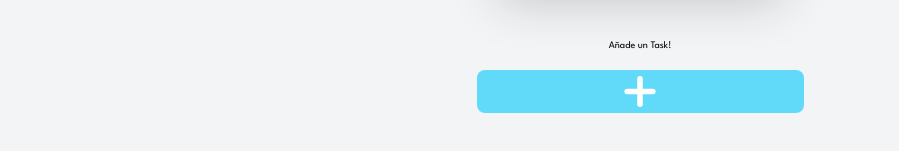
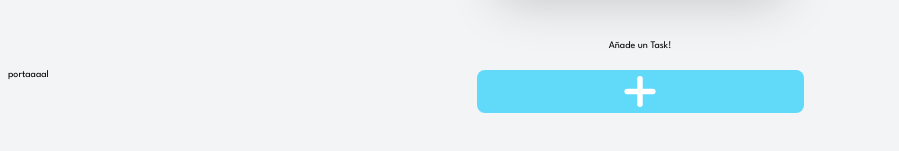
Before and after one commit to ArtoriasDelAbismo/reactToDoList, a React (Create React App) app: page / in a window 1280 px wide. Both pictures are taken after a click on the button 640 px from the left and 334 px from the top of the page. Shown: the part 243-394 px from the top of the page, without its empty margins (0-899 px from the left). Built offline with nearby package versions, Linux system fonts and the light colour scheme.

Commit message:
add Modal

```diff
--- a/public/index.html
+++ b/public/index.html
@@ -19,6 +19,7 @@
 <body>
   <noscript>You need to enable JavaScript to run this app.</noscript>
   <div id="root"></div>
+  <div id="modal"></div>
 </body>
 
 </html>
--- a/src/App.jsx
+++ b/src/App.jsx
@@ -1,18 +1,26 @@
+import React from "react";
 import { TodoItem } from "./components/TodoItem";
 import { TodoCounter } from "./components/TodoCounter";
 import { TodoSearch } from "./components/TodoSearch";
 import { TodoList } from "./components/TodoList";
 import { TodoButton } from "./components/TodoButton";
 import { useLocalStorage } from "./hooks/LocalStorage";
-import React from "react";
 import { TodoLoading } from "./components/TodoLoading";
 import { TodoError } from "./components/TodoError";
 import { TodoEmpty } from "./components/TodoEmpty";
+import { Modal } from "./components/Modal/Modal";
 
 export default function App() {
+  const [searchValue, setSearchValue] = React.useState("");
+  const {
+    item: todos,
+    saveItem: saveTodos,
+    loading,
+    error,
+  } = useLocalStorage("LISTA01", []);
 
-  const [searchValue, setSearchValue] = React.useState("");
-  const {item: todos, saveItem: saveTodos, loading, error} = useLocalStorage('LISTA01', []);
+  const [openModal, setOpenModal] = React.useState(false)
+
 
   const completedTodos = todos.filter((todos) => !!todos.completed).length;
   const totalTodos = todos.length;
@@ -40,7 +48,7 @@ export default function App() {
       <TodoCounter completed={completedTodos} totalTodos={totalTodos} />
       <TodoSearch searchValue={searchValue} setSearchValue={setSearchValue} />
 
-      <TodoList loading={loading} error= {error}>
+      <TodoList loading={loading} error={error}>
         {loading && <TodoLoading />}
         {error && <TodoError />}
         {!loading && searchedTodos.length === 0 && <TodoEmpty />}
@@ -56,7 +64,9 @@ export default function App() {
         ))}
       </TodoList>
 
-      {!loading && <TodoButton />}
+      {!loading && <TodoButton openModal={openModal} setOpenModal={setOpenModal}/>}
+
+      {openModal && (<Modal  >portaaaal</Modal>)}
     </>
   );
 }
--- /dev/null
+++ b/src/components/Modal/Modal.jsx
@@ -0,0 +1,13 @@
+import React from "react";
+import ReactDOM from "react-dom";
+
+function Modal({children}) {
+   return ReactDOM.createPortal(
+    <div className="Modal">
+        {children}
+    </div>,
+    document.getElementById('modal')
+   )
+}
+
+export { Modal }
--- a/src/components/TodoButton/index.jsx
+++ b/src/components/TodoButton/index.jsx
@@ -1,11 +1,13 @@
-import './TodoButton.css';
+import "./TodoButton.css";
+import React from "react";
 
-function TodoButton() {
+function TodoButton({ openModal, setOpenModal }) {
   return (
     <div className="todoButton">
       <button
         onClick={(event) => {
-            console.log(event)
+          console.log(event);
+          setOpenModal(!openModal);
         }}
         className="button"
       ></button>
```
